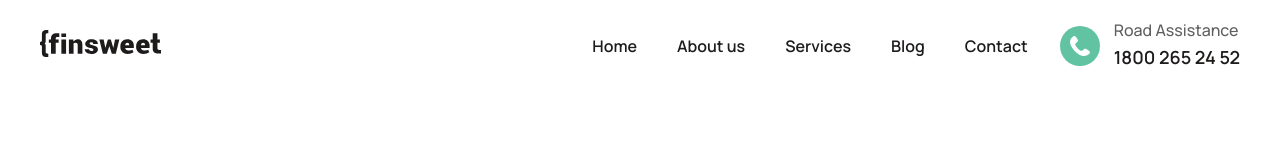
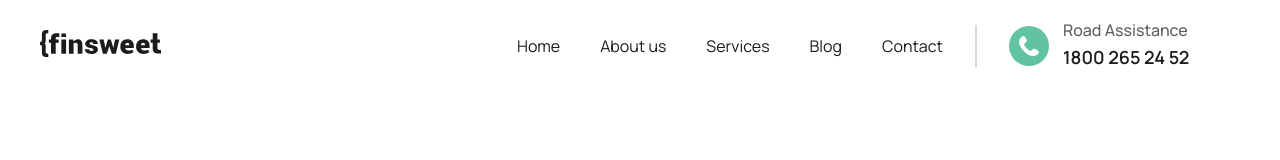
Before and after one commit to ernestas17/CA_Team_4, a React (Create React App) app: page / in a window 1280 px wide. Shown: the top 160 px of the page. Built offline with nearby package versions, Linux system fonts and the light colour scheme.

Commit message:
header refactored

```diff
--- a/src/components/atoms/Navigation/Navigation.jsx
+++ b/src/components/atoms/Navigation/Navigation.jsx
@@ -1,17 +1,6 @@
 import React from 'react';
 import { Link } from 'react-router-dom';
-import TEXTS from '../../../constants/texts';
-import { PhoneIcon } from '../../../assets/icons';
-import {
-  StyledNav,
-  StyledCallContainer,
-  StyledCallWrapper,
-  StyledSeparator,
-  StyledCircle,
-  StyledPhoneBox,
-  StyledTitle,
-  StyledNumber,
-} from './Navigation.styled';
+import { StyledNav } from './Navigation.styled';
 
 const Navigation = ({ navLinks }) => {
   return (
@@ -22,18 +11,6 @@ const Navigation = ({ navLinks }) => {
             <Link to={path.link}>{path.name}</Link>
           </li>
         ))}
-        <StyledCallWrapper>
-          {/* {dimensions > 950 && <StyledSeparator />} */}
-          <StyledCallContainer>
-            <StyledCircle>
-              <PhoneIcon />
-            </StyledCircle>
-            <StyledPhoneBox>
-              <StyledTitle>{TEXTS.header.title}</StyledTitle>
-              <StyledNumber>{TEXTS.header.number}</StyledNumber>
-            </StyledPhoneBox>
-          </StyledCallContainer>
-        </StyledCallWrapper>
       </ul>
     </StyledNav>
   );
--- a/src/components/atoms/Navigation/Navigation.styled.jsx
+++ b/src/components/atoms/Navigation/Navigation.styled.jsx
@@ -4,9 +4,11 @@ export const StyledNav = styled.nav`
   display: flex;
   flex-direction: column;
   align-items: center;
+  width: 80%;
 
   @media screen and (min-width: 950px) {
     flex-direction: row;
+    justify-content: flex-end;
   }
 
   & ul {
@@ -25,10 +27,6 @@ export const StyledNav = styled.nav`
       list-style: none;
       margin-bottom: 18px;
 
-      &:last-child {
-        margin-bottom: 16px;
-      }
-
       @media screen and (min-width: 950px) {
         margin-bottom: 0px;
         &:not(:nth-child(5)) {
@@ -39,67 +37,9 @@ export const StyledNav = styled.nav`
       & a {
         text-decoration: none;
         color: #1e1b1b;
-        font-weight: 600;
-        font-size: 16px;
-        line-height: 28px;
         &:hover {
         }
       }
     }
   }
 `;
-
-export const StyledSeparator = styled.div`
-  background-color: #939191;
-  border: 1px solid #939191;
-  height: 42px;
-  width: 0;
-  opacity: 0.36;
-`;
-
-export const StyledCallWrapper = styled.div`
-  display: flex;
-  align-items: center;
-  gap: 32px;
-
-  @media screen and (min-width: 950px) {
-    margin-left: 32px;
-  }
-`;
-
-export const StyledCallContainer = styled.div`
-  display: flex;
-  align-items: center;
-  gap: 14px;
-  cursor: pointer;
-`;
-
-export const StyledCircle = styled.div`
-  display: flex;
-  align-items: center;
-  justify-content: center;
-  height: 40px;
-  width: 40px;
-  border-radius: 50%;
-  background-color: #61c3a1;
-`;
-
-export const StyledPhoneBox = styled.div`
-  display: flex;
-  flex-direction: column;
-`;
-
-export const StyledTitle = styled.p`
-  font-weight: 500;
-  font-size: 16px;
-  line-height: 24px;
-  color: #1e1b1b;
-  opacity: 0.7;
-`;
-
-export const StyledNumber = styled.p`
-  font-weight: 600;
-  font-size: 18px;
-  line-height: 175%;
-  color: #1e1b1b;
-`;
--- a/src/components/organisms/Header/Header.jsx
+++ b/src/components/organisms/Header/Header.jsx
@@ -1,8 +1,22 @@
 import { useState, useEffect } from 'react';
-import { LogoIcon, NavIcon } from '../../../assets/icons';
+import { LogoIcon, NavIcon, PhoneIcon } from '../../../assets/icons';
+import TEXTS from '../../../constants/texts';
 import Navigation from '../../atoms/Navigation/Navigation';
+
 import links from '../../../constants/navLinks';
-import { StyledHeader, StyledMobileWrapper } from './Header.styled';
+import {
+  StyledHeader,
+  StyledMobileWrapper,
+  StyledNavWrapper,
+  StyledCallContainer,
+  StyledCallWrapper,
+  StyledSeparator,
+  StyledCircle,
+  StyledPhoneBox,
+  StyledTitle,
+  StyledNumber,
+} from './Header.styled';
+import { useLocation } from 'react-router-dom';
 
 const Header = () => {
   // State
@@ -27,10 +41,11 @@ const Header = () => {
     dimensions < 950 ? setDisplayNav(false) : setDisplayNav(true);
   }, [dimensions]);
 
-  // Function
-  const toggleDisplayNav = () => {
-    displayNav ? setDisplayNav(false) : setDisplayNav(true);
-  };
+  // const { pathname } = useLocation();
+
+  // useEffect(() => {
+  //   setDisplayNav(false);
+  // }, [pathname]);
 
   return (
     <StyledHeader>
@@ -40,11 +55,29 @@ const Header = () => {
         </div>
         <NavIcon
           onClick={() => {
-            toggleDisplayNav();
+            setDisplayNav(!displayNav);
           }}
         />
       </StyledMobileWrapper>
       {displayNav && <Navigation navLinks={links} />}
+      {displayNav &&
+        ((<Navigation navLinks={links} />),
+        (
+          <StyledNavWrapper displayNav={displayNav}>
+            <StyledCallWrapper>
+              <StyledSeparator />
+              <StyledCallContainer>
+                <StyledCircle>
+                  <PhoneIcon />
+                </StyledCircle>
+                <StyledPhoneBox>
+                  <StyledTitle>{TEXTS.header.title}</StyledTitle>
+                  <StyledNumber>{TEXTS.header.number}</StyledNumber>
+                </StyledPhoneBox>
+              </StyledCallContainer>
+            </StyledCallWrapper>
+          </StyledNavWrapper>
+        ))}
     </StyledHeader>
   );
 };
--- a/src/components/organisms/Header/Header.styled.jsx
+++ b/src/components/organisms/Header/Header.styled.jsx
@@ -21,6 +21,15 @@ export const StyledHeader = styled.header`
   }
 `;
 
+export const StyledNavWrapper = styled.div`
+  display: ${({ displayNav }) => (displayNav ? 'flex' : 'none')};
+
+  z-index: 10;
+  @media screen and (min-width: 950px) {
+    display: flex;
+  }
+`;
+
 export const StyledMobileWrapper = styled.div`
   display: flex;
   justify-content: space-between;
@@ -31,3 +40,67 @@ export const StyledMobileWrapper = styled.div`
     width: 0px;
   }
 `;
+
+export const StyledCallWrapper = styled.div`
+  display: flex;
+  flex-direction: column;
+  align-items: center;
+  width: 265px;
+  gap: 18px;
+
+  @media screen and (min-width: 950px) {
+    margin-left: 32px;
+    flex-direction: row;
+    gap: 32px;
+  }
+`;
+
+export const StyledSeparator = styled.div`
+  background-color: #939191;
+  border: 1px solid #939191;
+  height: 0;
+  width: 160px;
+  opacity: 0.36;
+
+  @media screen and (min-width: 950px) {
+    height: 42px;
+    width: 0;
+  }
+`;
+
+export const StyledCallContainer = styled.div`
+  display: flex;
+  align-items: center;
+  gap: 14px;
+  cursor: pointer;
+`;
+
+export const StyledCircle = styled.div`
+  display: flex;
+  align-items: center;
+  justify-content: center;
+  height: 40px;
+  width: 40px;
+  border-radius: 50%;
+  background-color: #61c3a1;
+`;
+
+export const StyledPhoneBox = styled.div`
+  display: flex;
+  flex-direction: column;
+`;
+
+export const StyledTitle = styled.p`
+  font-weight: 500;
+  font-size: 16px;
+  line-height: 24px;
+  color: #1e1b1b;
+  opacity: 0.7;
+`;
+
+export const StyledNumber = styled.p`
+  font-weight: 600;
+  font-size: 18px;
+  line-height: 175%;
+  color: #1e1b1b;
+`;
```
